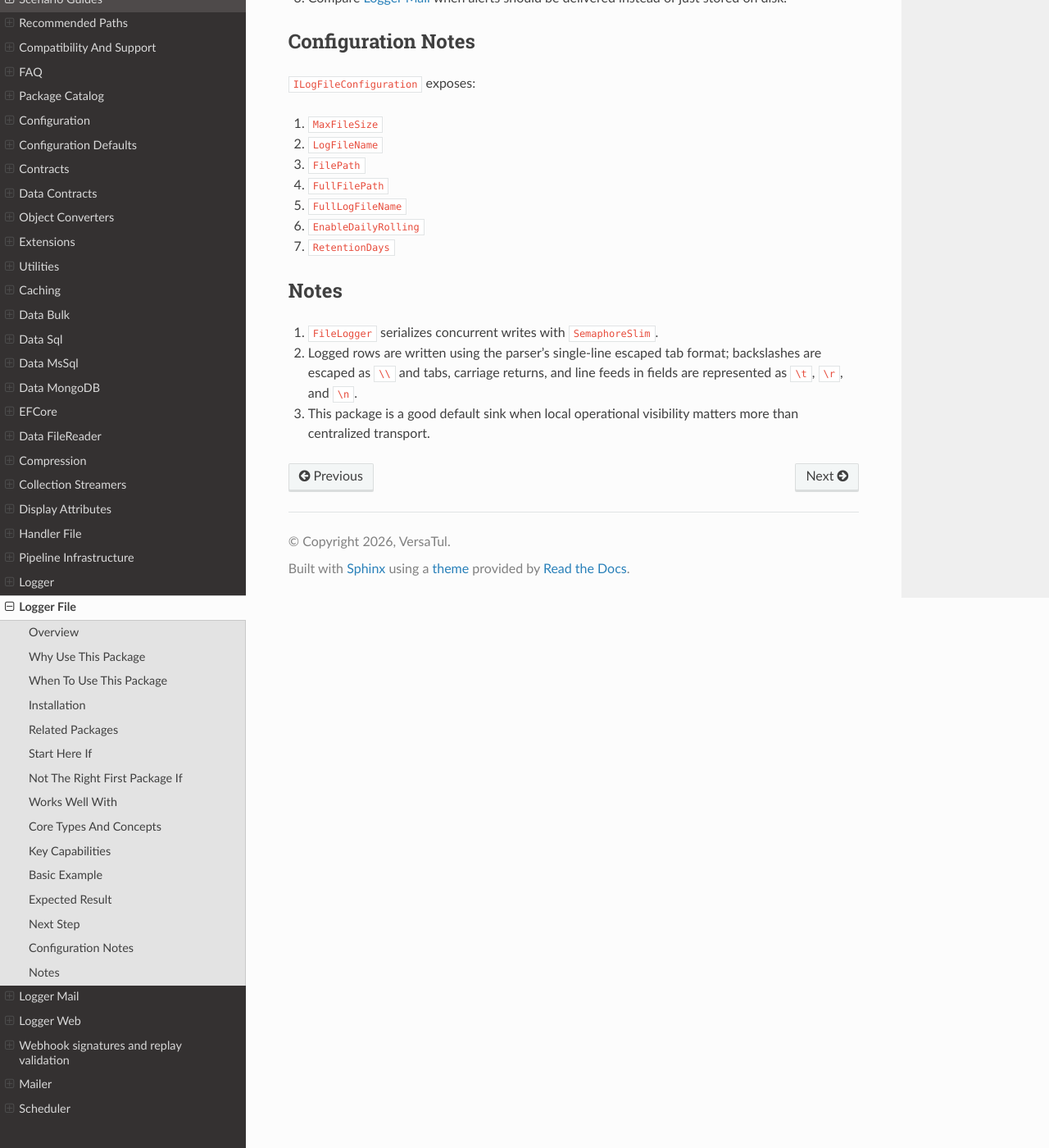
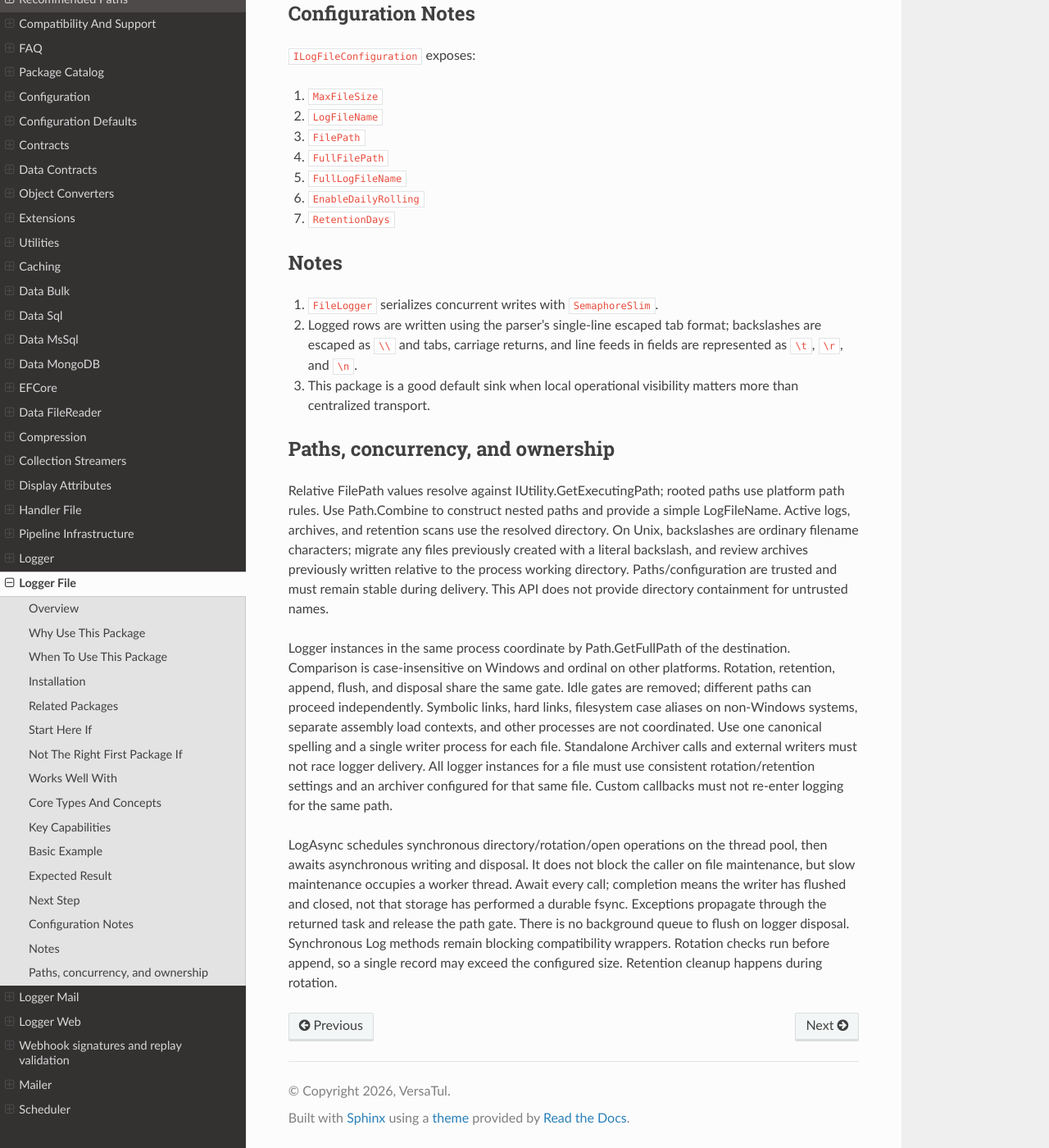
Before and after one commit to BjornWilliams/DocsVersaTul, a Sphinx documentation site: the page built from docs/source/logger-file.rst, in a window 1280 px wide and 1400 px high, scrolled down 2893 px. Shown: the whole window at 82% size. Built offline with Sphinx 7.4.7 and the Read the Docs theme 3.1.0, drawn with Linux system fonts in a browser that asks for light colours; some of the changed text lies outside the part shown.

Commit message:
Document coordinated file logging and portable archive paths
AB#2922 AB#2913

```diff
--- a/docs/source/logger-file.rst
+++ b/docs/source/logger-file.rst
@@ -94,24 +94,22 @@
 
 .. code-block:: csharp
 
+   using VersaTul.Configurations;
+   using VersaTul.Handler.File;
    using VersaTul.Logger;
-   using VersaTul.Logger.Contracts;
    using VersaTul.Logger.File;
-   using VersaTul.Logger.File.Contracts;
+   using VersaTul.Logger.File.Configurations;
+   using VersaTul.Utilities.Contracts;
 
-   var configSettings = new Builder()
-       .AddOrReplace("MaxFileSize", 10_000_000)
-       .AddOrReplace("LogFileName", "app_log")
-       .AddOrReplace("FilePath", "C:\\logs")
-       .BuildConfig();
-
-   ILogFileConfiguration configuration = new LogFileConfiguration(configSettings);
-   ILogParser parser = new LogParser();
-   IFileHandler fileHandler = new FileUtility(new DirectoryWrapper(), new DirectoryWrapper());
-   IArchiver archiver = new Archiver(configuration, fileHandler);
-
-   ILogger logger = new FileLogger(configuration, archiver, parser, fileHandler);
-
+   // utility is your application's IUtility implementation.
+   var configuration = new LogFileConfiguration(new ConfigSettings
+   {
+       { "FilePath", "logs" },
+       { "LogFileName", "app.txt" },
+       { "MaxFileSize", 10_000_000L }
+   }, utility);
+   var handler = new FileUtility(new DirectoryWrapper(), new DirectoryWrapper());
+   var logger = new FileLogger(configuration, new Archiver(configuration, handler), new LogParser(), handler);
    await logger.LogAsync(new LogInfo(LogLevel.Information, "Startup", "Application started"));
 
 Expected Result
@@ -149,3 +147,34 @@
 1. ``FileLogger`` serializes concurrent writes with ``SemaphoreSlim``.
 2. Logged rows are written using the parser's single-line escaped tab format; backslashes are escaped as ``\\`` and tabs, carriage returns, and line feeds in fields are represented as ``\t``, ``\r``, and ``\n``.
 3. This package is a good default sink when local operational visibility matters more than centralized transport.
+
+Paths, concurrency, and ownership
+----------------------------------------
+
+Relative FilePath values resolve against IUtility.GetExecutingPath; rooted paths use
+platform path rules. Use Path.Combine to construct nested paths and provide a simple
+LogFileName. Active logs, archives, and retention scans use the resolved directory.
+On Unix, backslashes are ordinary filename characters; migrate any files previously
+created with a literal backslash, and review archives previously written relative to
+the process working directory. Paths/configuration are trusted and must remain stable
+during delivery. This API does not provide directory containment for untrusted names.
+
+Logger instances in the same process coordinate by Path.GetFullPath of the destination.
+Comparison is case-insensitive on Windows and ordinal on other platforms. Rotation,
+retention, append, flush, and disposal share the same gate. Idle gates are removed;
+different paths can proceed independently. Symbolic links, hard links, filesystem case
+aliases on non-Windows systems, separate assembly load contexts, and other processes
+are not coordinated. Use one canonical spelling and a single writer process for each
+file. Standalone Archiver calls and external writers must not race logger delivery.
+All logger instances for a file must use consistent rotation/retention settings and
+an archiver configured for that same file. Custom callbacks must not re-enter logging
+for the same path.
+
+LogAsync schedules synchronous directory/rotation/open operations on the thread pool,
+then awaits asynchronous writing and disposal. It does not block the caller on file
+maintenance, but slow maintenance occupies a worker thread. Await every call; completion
+means the writer has flushed and closed, not that storage has performed a durable fsync.
+Exceptions propagate through the returned task and release the path gate. There is no
+background queue to flush on logger disposal. Synchronous Log methods remain blocking
+compatibility wrappers. Rotation checks run before append, so a single record may exceed
+the configured size. Retention cleanup happens during rotation.
```
